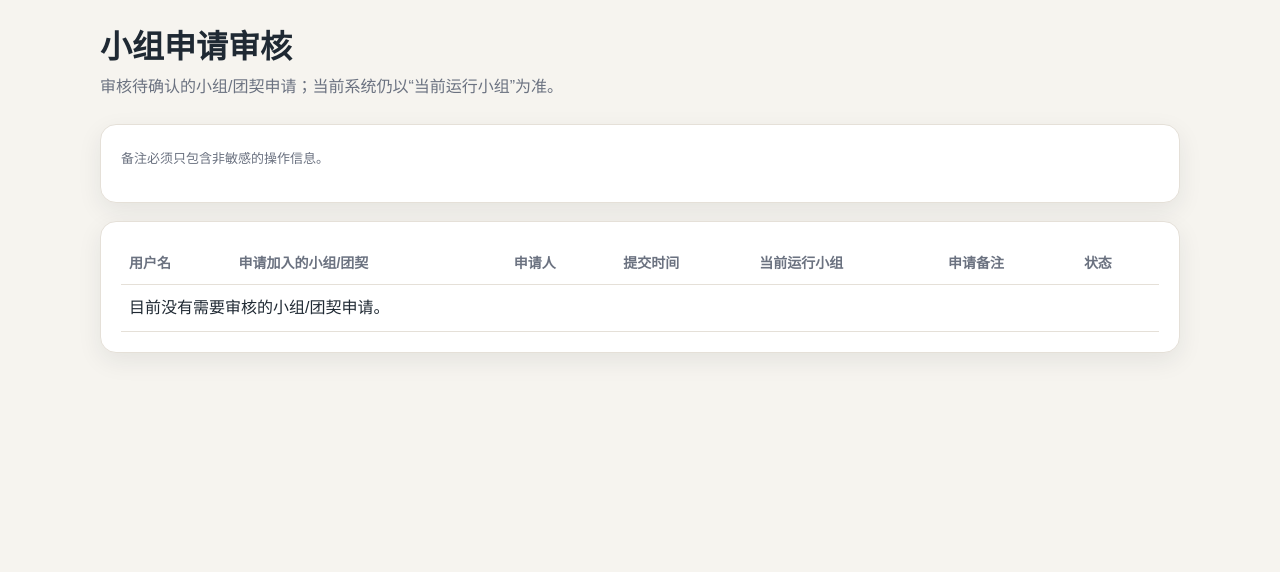
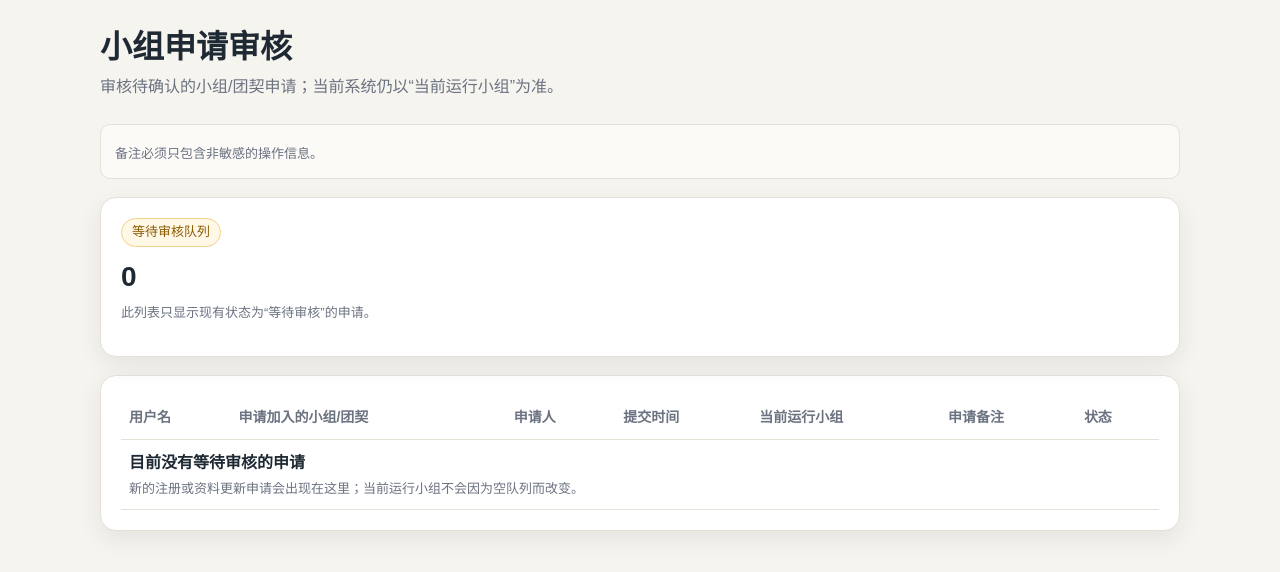
Before and after one commit to zlw1987/bible_reading_v2, a Django app: page /staff/membership-requests/ in a window 1280 px wide. Shown: the part 67-639 px from the top of the page. Run offline with Django 5.2, Linux system fonts and the light colour scheme; a user stored in the database is signed in; data comes from the database, SQL or seed files in the repository.

Commit message:
PP-SA.3 Membership / Admin Workflow Polish

```diff
--- a/accounts/ui_text.py
+++ b/accounts/ui_text.py
@@ -131,14 +131,26 @@ UI_TEXT = {
         "no_users_found": "没有找到用户。",
         "membership_requests": "小组申请审核",
         "membership_requests_subtitle": "审核待确认的小组/团契申请；当前系统仍以“当前运行小组”为准。",
+        "pending_review_queue": "等待审核队列",
+        "pending_review_queue_help": "此列表只显示现有状态为“等待审核”的申请。",
+        "pending_review_count": "等待审核",
+        "staff_membership_empty_title": "目前没有等待审核的申请",
+        "staff_membership_empty_body": "新的注册或资料更新申请会出现在这里；当前运行小组不会因为空队列而改变。",
         "requested_small_group": "我参加的小组",
         "requested_unit": "申请加入的小组/团契",
         "requested_by": "申请人",
+        "request_source": "申请来源",
         "submitted": "提交时间",
         "current_small_group": "当前运行小组",
         "future_foundation_membership": "未来归属记录",
         "future_foundation_membership_request": "申请建立的未来归属记录",
         "current_runtime_small_group": "当前运行小组",
+        "current_runtime_context": "当前运行资料",
+        "future_foundation_context": "未来教会架构基础",
+        "approval_state": "审核状态",
+        "approval_state_help": "确认后会建立主要的未来归属记录；只有当申请小组正好映射到一个启用的旧小组时，才同步当前运行小组。",
+        "legacy_sync_target": "确认后可同步的旧小组",
+        "no_legacy_sync_target": "没有唯一启用的映射旧小组",
         "pending_review": "等待审核",
         "request_note": "申请备注",
         "notes_must_be_non_sensitive": "备注必须只包含非敏感的操作信息。",
@@ -146,8 +158,8 @@ UI_TEXT = {
         "membership_request_detail": "小组申请详情",
         "existing_active_primary_membership": "现有未来主要归属记录",
         "no_active_primary_membership": "没有现有未来主要归属记录",
-        "approve_request": "确认此申请",
-        "reject_request": "不通过此申请",
+        "approve_request": "确认申请并按规则同步",
+        "reject_request": "不通过申请",
         "back_to_membership_requests": "返回小组申请审核",
         "profile_small_group_sync_warning": (
             "提醒：确认后会把当前运行小组更新为这个已映射的小组，"
@@ -306,14 +318,26 @@ UI_TEXT = {
         "no_users_found": "No users found.",
         "membership_requests": "Group Requests",
         "membership_requests_subtitle": "Review pending group/fellowship requests. Current runtime access still follows the current runtime small group.",
+        "pending_review_queue": "Pending review queue",
+        "pending_review_queue_help": "This list only shows requests whose existing status is pending review.",
+        "pending_review_count": "Pending review",
+        "staff_membership_empty_title": "No requests are waiting for review",
+        "staff_membership_empty_body": "New signup or profile-update requests will appear here. An empty queue does not change the current runtime small group.",
         "requested_small_group": "Your small group",
         "requested_unit": "Requested group/fellowship",
         "requested_by": "Requested By",
+        "request_source": "Request Source",
         "submitted": "Submitted",
         "current_small_group": "Current runtime small group",
         "future_foundation_membership": "Future foundation membership",
         "future_foundation_membership_request": "Requested future foundation membership",
         "current_runtime_small_group": "Current runtime small group",
+        "current_runtime_context": "Current runtime data",
+        "future_foundation_context": "Future church-structure foundation",
+        "approval_state": "Approval state",
+        "approval_state_help": "Confirming creates the future primary membership. The current runtime small group syncs only when the requested unit maps to exactly one active legacy small group.",
+        "legacy_sync_target": "Legacy small group sync target",
+        "no_legacy_sync_target": "No single active mapped legacy small group",
         "pending_review": "Pending review",
         "request_note": "Request Note",
         "notes_must_be_non_sensitive": "Notes must contain only non-sensitive operational information.",
@@ -321,7 +345,7 @@ UI_TEXT = {
         "membership_request_detail": "Group Request Detail",
         "existing_active_primary_membership": "Existing future primary membership",
         "no_active_primary_membership": "No existing future primary membership",
-        "approve_request": "Confirm Request",
+        "approve_request": "Confirm and Sync by Rule",
         "reject_request": "Decline Request",
         "back_to_membership_requests": "Back to Group Requests",
         "profile_small_group_sync_warning": (
--- a/accounts/views.py
+++ b/accounts/views.py
@@ -316,12 +316,16 @@ def staff_membership_request_list(request):
         }
         for membership in memberships
     ]
+    status_summary = {
+        "requested": len(membership_rows),
+    }
 
     return render(
         request,
         "accounts/staff/membership_request_list.html",
         {
             "membership_rows": membership_rows,
+            "status_summary": status_summary,
         },
     )
 
--- a/static/css/app.css
+++ b/static/css/app.css
@@ -377,6 +377,33 @@ textarea {
     margin: 0 12px 0 0;
 }
 
+.membership-request-summary {
+    display: grid;
+    gap: 14px;
+    grid-template-columns: repeat(auto-fit, minmax(220px, 1fr));
+}
+
+.membership-request-summary-card strong {
+    display: block;
+    font-size: 28px;
+    margin: 8px 0 0;
+}
+
+.membership-request-detail-card .card-title {
+    font-size: 18px;
+}
+
+.membership-request-actions {
+    align-items: center;
+    display: flex;
+    flex-wrap: wrap;
+    gap: 10px;
+}
+
+.membership-request-actions .inline-action-form {
+    margin: 0;
+}
+
 .membership-request-card-list {
     display: none;
 }
@@ -646,6 +673,10 @@ th {
     .inline-action-form {
         display: block;
         margin: 0 0 10px;
+    }
+
+    .membership-request-actions {
+        display: block;
     }
 
     .inline-action-form button {
--- a/templates/accounts/staff/membership_request_list.html
+++ b/templates/accounts/staff/membership_request_list.html
@@ -10,8 +10,16 @@
     </p>
 </div>
 
-<div class="card">
+<div class="notice-panel">
     <p class="form-help">{{ ui.notes_must_be_non_sensitive }}</p>
+</div>
+
+<div class="membership-request-summary">
+    <div class="card membership-request-summary-card">
+        <span class="status status-warning">{{ ui.pending_review_queue }}</span>
+        <strong>{{ status_summary.requested }}</strong>
+        <p class="form-help">{{ ui.pending_review_queue_help }}</p>
+    </div>
 </div>
 
 <div class="card membership-request-table-card">
@@ -63,7 +71,10 @@
                 {% endwith %}
                 {% empty %}
                 <tr>
-                    <td colspan="7">{{ ui.no_membership_requests_found }}</td>
+                    <td colspan="7">
+                        <strong>{{ ui.staff_membership_empty_title }}</strong><br>
+                        <span class="form-help">{{ ui.staff_membership_empty_body }}</span>
+                    </td>
                 </tr>
                 {% endfor %}
             </tbody>
@@ -115,7 +126,8 @@
     {% endwith %}
     {% empty %}
     <div class="card">
-        <p>{{ ui.no_membership_requests_found }}</p>
+        <h2 class="card-title">{{ ui.staff_membership_empty_title }}</h2>
+        <p class="muted">{{ ui.staff_membership_empty_body }}</p>
     </div>
     {% endfor %}
 </div>
--- a/templates/accounts/staff/overview.html
+++ b/templates/accounts/staff/overview.html
@@ -36,7 +36,7 @@
                 {% if language == "zh" %}小组申请{% else %}Membership Requests{% endif %}
             </h2>
             <p class="muted">
-                {% if language == "zh" %}等待同工审核。{% else %}Waiting for staff review.{% endif %}
+                {% if language == "zh" %}等待同工审核；确认时仍按旧小组唯一映射规则同步当前运行小组。{% else %}Waiting for staff review; approval still syncs the current runtime small group only by the existing one-mapped-group rule.{% endif %}
             </p>
         </div>
         <div class="staff-count">{{ pending_membership_requests }}</div>
```
Also changed, not shown: accounts/tests.py (+24 -1 lines), templates/accounts/staff/membership_request_detail.html (+47 -24 lines).
